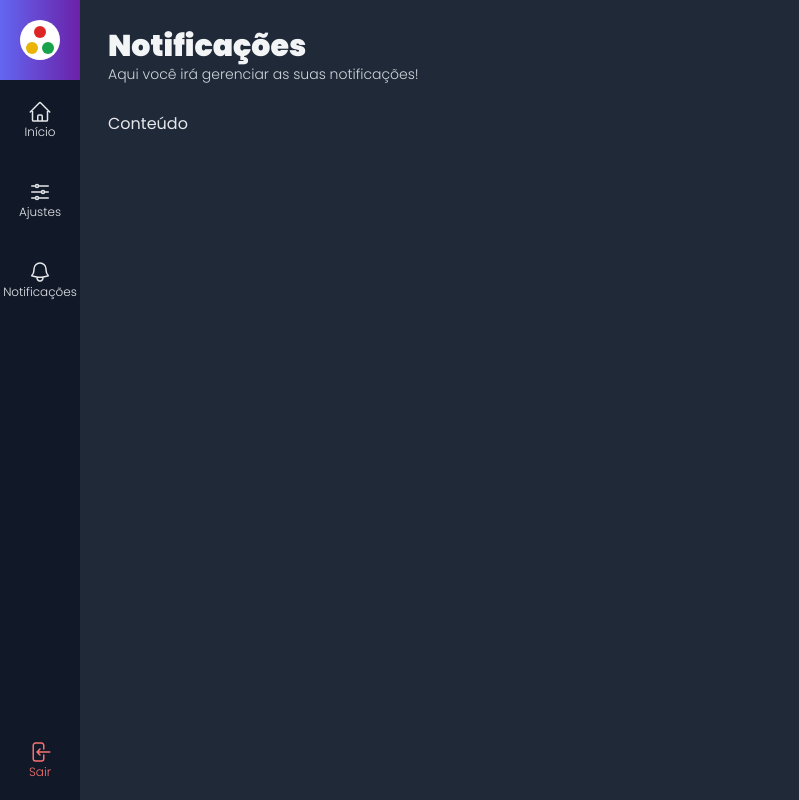
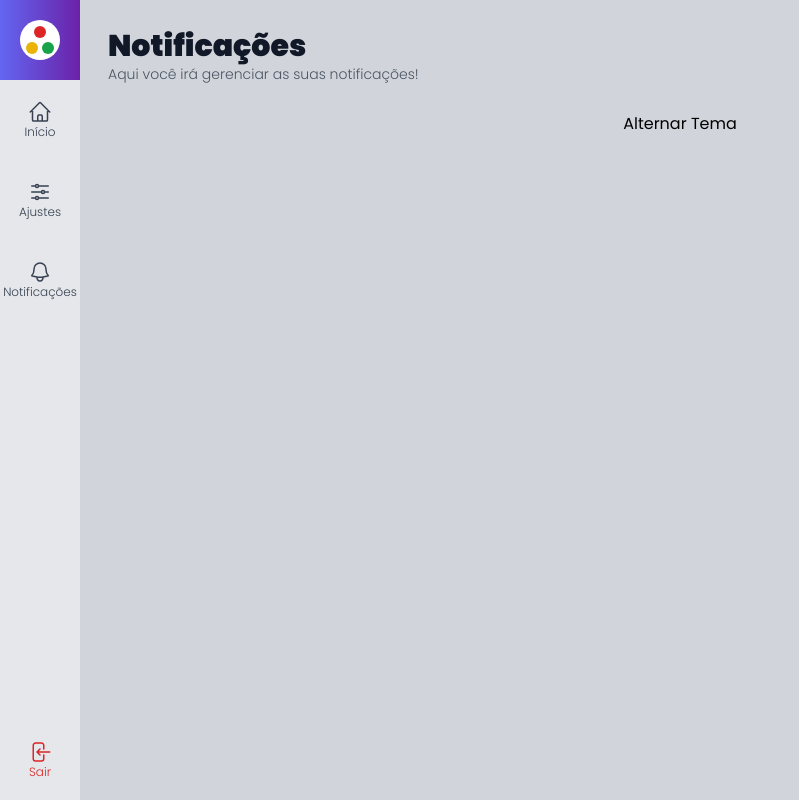
Before and after one commit to efss7/admin-template, a Next.js app: page /notifications in a window 1280 px wide. Shown: the whole page, without its empty margins (0-799 px from the left). Built offline with nearby package versions, Linux system fonts and the light colour scheme.

Commit message:
Context API

```diff
--- a/src/components/template/Layout.tsx
+++ b/src/components/template/Layout.tsx
@@ -1,3 +1,4 @@
+import useData from "../../data/hook/useData"
 import Content from "./Content"
 import SideMenu from "./SideMenu"
 import TopBar from "./TopBar"
@@ -9,8 +10,9 @@ interface LayoutProps {
 }
 
 export default function Layout(props: LayoutProps) {
+    const { theme, switchTheme } = useData()
     return (
-        <div className={`dark flex h-screen w-screen`}>
+        <div className={`${theme} flex h-screen w-screen`}>
             <SideMenu />
             <div className={`flex flex-col w-full p-7
              bg-gray-300 dark:bg-gray-800 `}>
--- a/src/components/template/SideMenu.tsx
+++ b/src/components/template/SideMenu.tsx
@@ -1,5 +1,5 @@
 import { IconBell, IconHome, IconLogout, IconSettings } from "../icons";
-import Logo from "../Logo";
+import Logo from "./Logo";
 import MenuItems from "./MenuItems";
 
 interface SideMenuProps {
--- /dev/null
+++ b/src/data/context/AppContext.tsx
@@ -0,0 +1,28 @@
+import { createContext, useState } from "react";
+
+type Theme = 'dark' | ''
+
+interface AppContextProps{
+    theme?: Theme
+    switchTheme?: () => void
+}
+
+const AppContext = createContext<AppContextProps>({})
+
+export function AppProvider(props:AppContextProps){
+    const [theme, setTheme] = useState<Theme>('')
+
+    function switchTheme(){
+        setTheme(theme === "" ? 'dark' : '')
+    }
+    return(
+        <AppContext.Provider value={{
+            theme,
+            switchTheme
+        }} >
+            {props.children}
+        </AppContext.Provider>
+    )
+}
+
+export default AppContext
--- /dev/null
+++ b/src/data/hook/useData.ts
@@ -0,0 +1,6 @@
+import { useContext } from "react";
+import AppContext from "../context/AppContext";
+
+const useData = () => useContext(AppContext)
+
+export default useData
--- a/src/pages/_app.tsx
+++ b/src/pages/_app.tsx
@@ -1,7 +1,12 @@
 import '../styles/globals.css'
 import 'tailwindcss/tailwind.css'
 import type { AppProps } from 'next/app'
+import { AppProvider } from '../data/context/AppContext'
 
 export default function App({ Component, pageProps }: AppProps) {
-  return <Component {...pageProps} />
+  return (
+    <AppProvider>
+      <Component {...pageProps} />
+    </AppProvider>
+  )
 }
--- a/src/pages/notifications.tsx
+++ b/src/pages/notifications.tsx
@@ -1,11 +1,13 @@
 import Layout from "../components/template/Layout";
+import useData from "../data/hook/useData";
 
 export default function Notifications() {
+    const { switchTheme } = useData()
     return (
         <Layout
             title="Notificações"
             subtitle="Aqui você irá gerenciar as suas notificações!">
-            <h3>Conteúdo</h3>
+            <button onClick={switchTheme}>Alternar Tema</button>
         </Layout>
     )
 }
```
Also changed, not shown: src/components/template/Logo.tsx (renamed from src/components/Logo.tsx).
